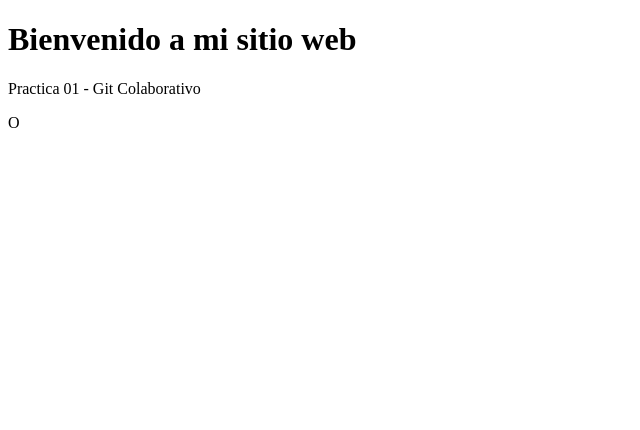
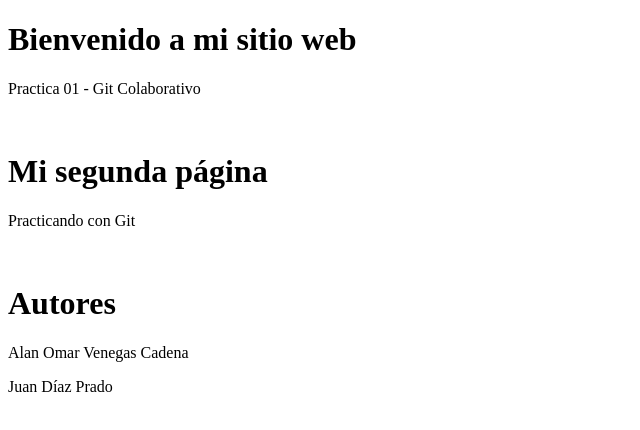
Before and after one commit to ABOK451/Practica01_AOVC, a plain HTML site: page index.html in a window 1280 px wide. Shown: the whole page, without its empty margins (0-640 px from the left). Drawn offline with Linux system fonts and the light colour scheme.

Commit message:
Agregando los datos personales a index.html desde la rama Version02

```diff
--- a/index.html
+++ b/index.html
@@ -6,5 +6,12 @@
 <body>
   <h1>Bienvenido a mi sitio web</h1>
   <p>Practica 01 - Git Colaborativo</p>
+  <br>
+	<h1>Mi segunda página</h1>
+	<p>Practicando con Git</p>
+  <br>
+	<h1>Autores</h1>
+	<p>Alan Omar Venegas Cadena </p>
+	<p>Juan Díaz Prado</p>
 </body>
-</html>O
+</html>
```
